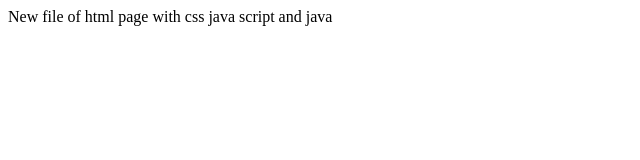
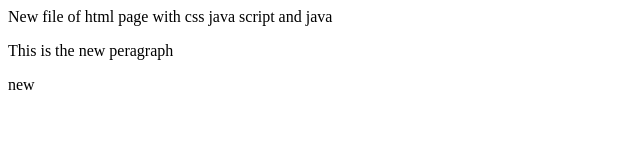
Before and after one commit to yashveer-singh/localrepo, a plain HTML site: page index.html in a window 1280 px wide. Shown: the whole page, without its empty margins (0-640 px from the left). Drawn offline with Linux system fonts and the light colour scheme.

Commit message:
comment likhe yaha

```diff
--- a/index.html
+++ b/index.html
@@ -1 +1,3 @@
 <p>New file of html page with css java script and java</p>
+<p>This is the new peragraph</p>
+<p>new</p>
```
